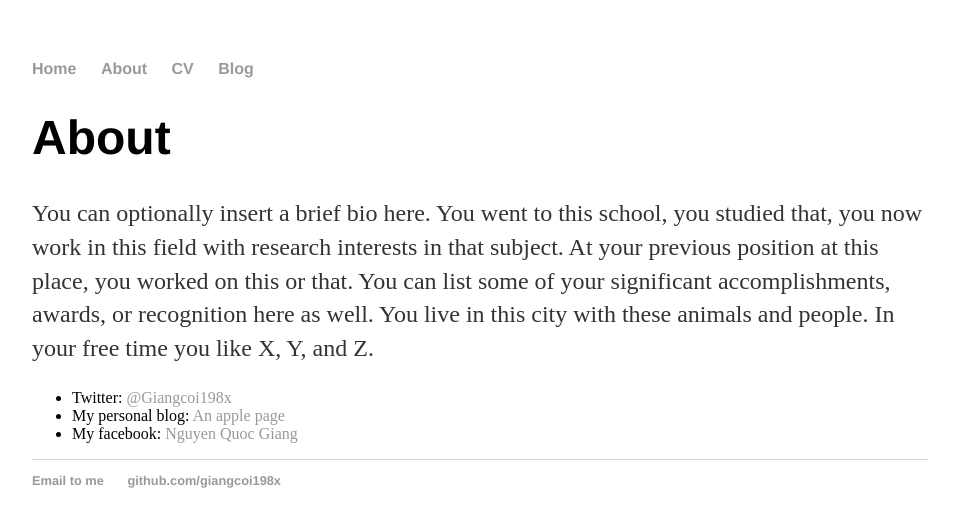
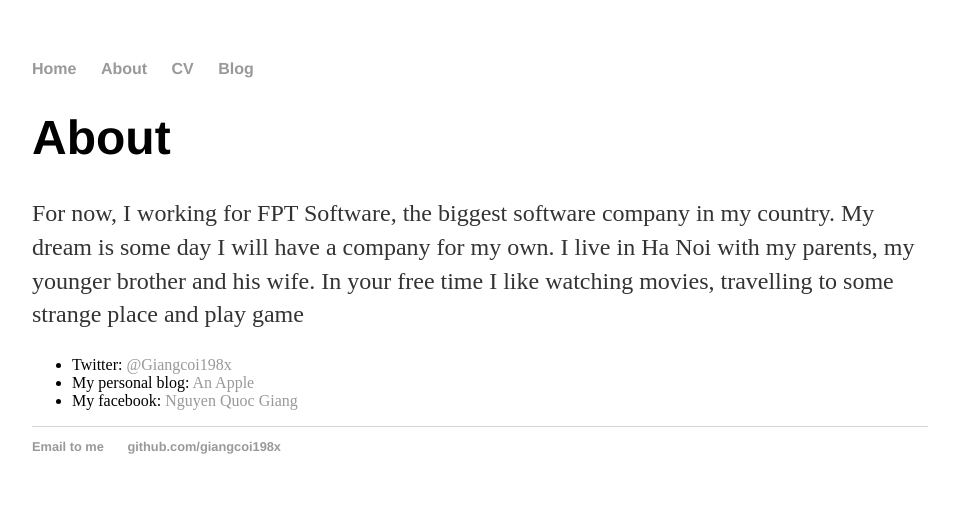
Before and after one commit to giangcoi198x/about, a Jekyll site: the page built from about/index.html, in a window 1280 px wide. Shown: the top 527 px of the page, without its empty margins (160-1119 px from the left). Built offline with Jekyll 4.4.1, drawn with Linux system fonts in a browser that asks for light colours.

Commit message:
update about/index.html

```diff
--- a/about/index.html
+++ b/about/index.html
@@ -5,11 +5,11 @@ title: About Giang Nguyen Quoc
 
 		<div class="about">
 			<h1>About</h1>
-			<p>You can optionally insert a brief bio here. You went to this school, you studied that, you now work in this field with research interests in that subject. At your previous position at this place, you worked on this or that. You can list some of your significant accomplishments, awards, or recognition here as well. You live in this city with these animals and people. In your free time you like X, Y, and Z.</p>
+			<p> For now, I working for FPT Software, the biggest software company in my country. My dream is some day I will have a company for my own. I live in Ha Noi with my parents, my younger brother and his wife. In your free time I like watching movies, travelling to some strange place and play game</p>
 
 			<ul class="contacts">
 				<li>Twitter: <a href="https://twitter.com/giangcoi198x">@Giangcoi198x</a></li>
-				<li>My personal blog: <a href="https://mot-quatao.rhcloud.com/en/">An apple page</a></li>
+				<li>My personal blog: <a href="https://mot-quatao.rhcloud.com/en/">An Apple</a></li>
 				<li>My facebook: <a href="http://facebook.com/vitsieugay">Nguyen Quoc Giang
 				</ul>
 		</div>
```
